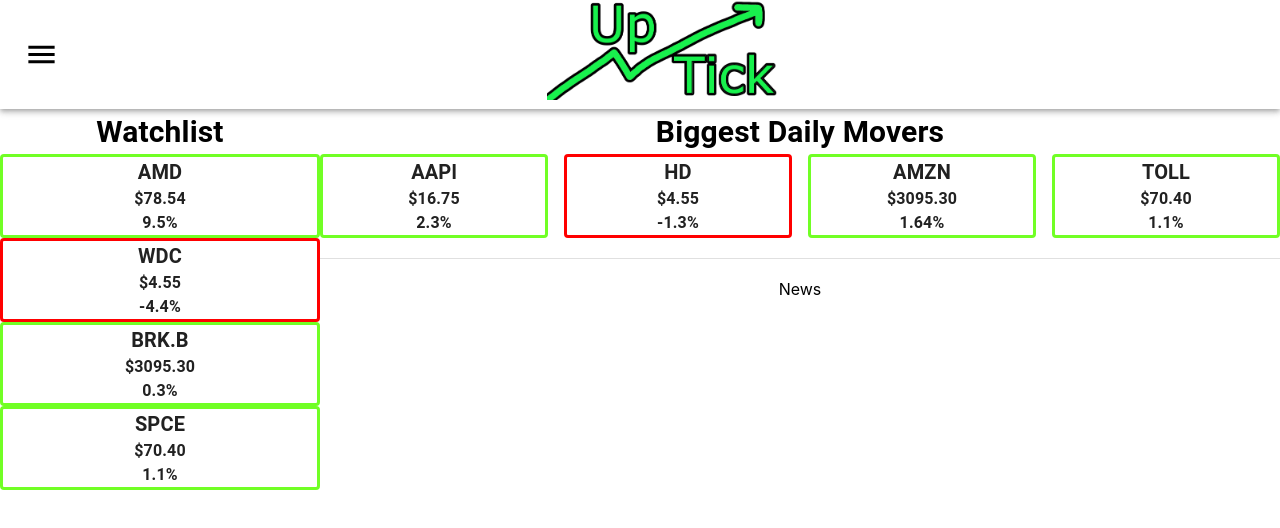
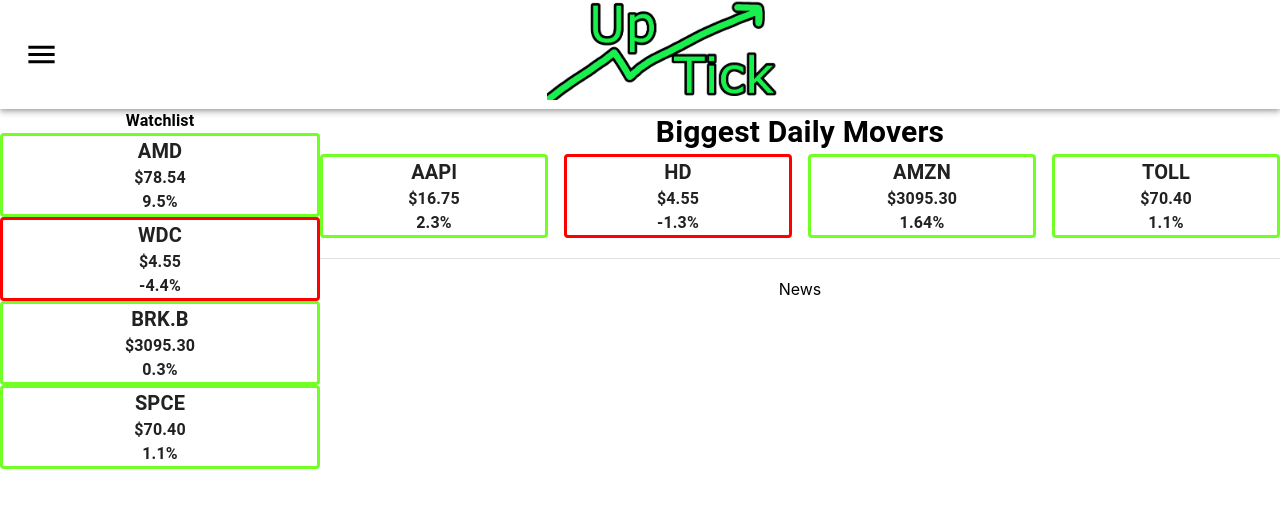
Before and after one commit to Z1mm3r/Uptick, a React (Create React App) app: page / in a window 1280 px wide. Shown: the top 528 px of the page. Built offline with nearby package versions, Linux system fonts and the light colour scheme.

Commit message:
small changes

```diff
--- a/src/screens/StreetView/Watchlist/index.js
+++ b/src/screens/StreetView/Watchlist/index.js
@@ -37,7 +37,7 @@
         <Grid container direction='column'>
             <Grid item>
                 <Typography>
-                    <Box fontWeight="fontWeightBold" fontSize={30}>
+                    <Box fontWeight="fontWeightBold" fontSize={16}>
                         Watchlist
                     </Box>
                 </Typography>
```
